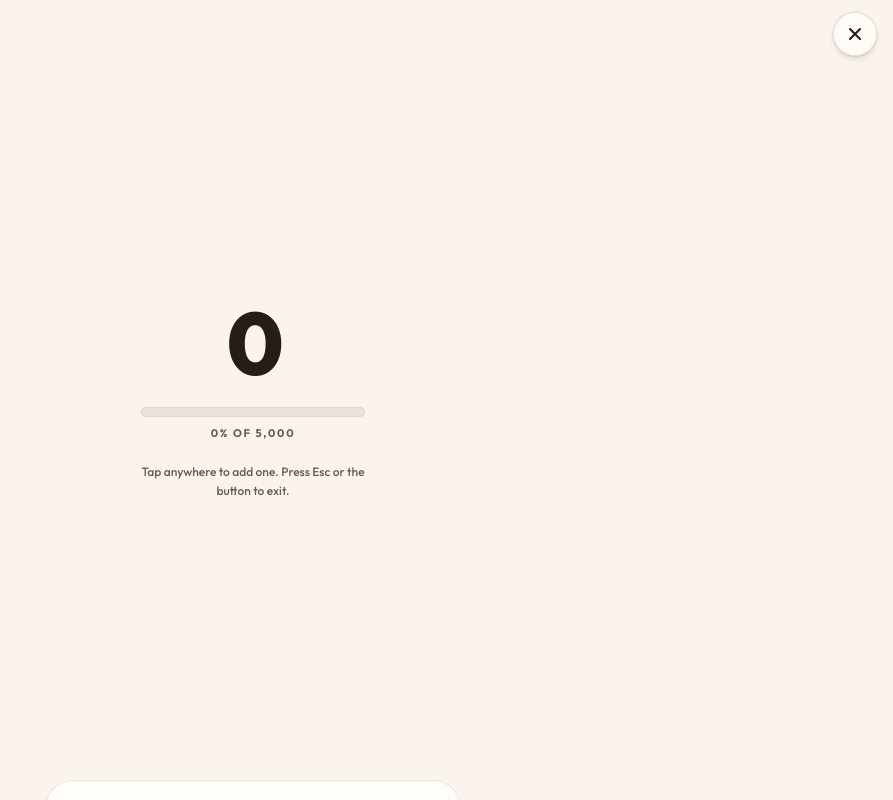
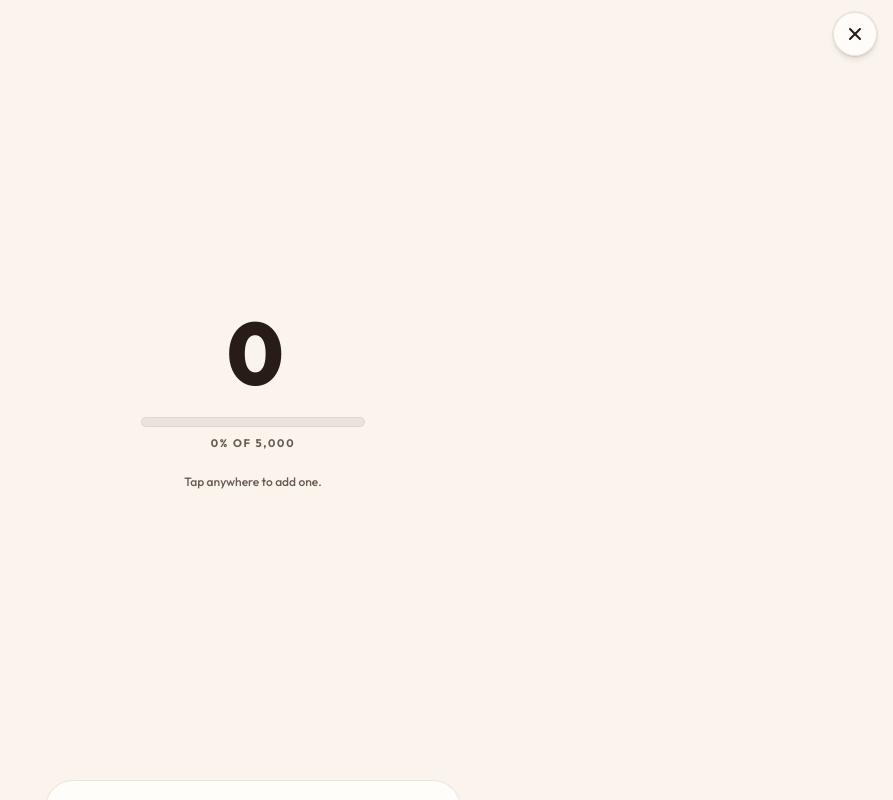
Before and after one commit to pradhumnts/Sumiran, a Next.js app: page / in a window 1280 px wide. Both pictures are taken after a click on the button "Open tap to count". Shown: the top 800 px of the page, without its empty margins (387-1280 px from the left). Built offline with nearby package versions, Linux system fonts and the light colour scheme.

Commit message:
Tweak tap UI: sparkles icon contrast, shorter tap mode hint

```diff
--- a/src/components/Header.jsx
+++ b/src/components/Header.jsx
@@ -41,7 +41,7 @@ export default function Header({ onOpenTapMode }) {
               aria-hidden
             />
             <Sparkles
-              className="relative size-[1.375rem] text-muted-foreground/55 transition-[color,transform] group-hover:text-foreground/65 group-hover:scale-[1.04] group-active:scale-[0.98]"
+              className="relative size-[1.375rem] text-muted-foreground transition-[color,transform] group-hover:text-foreground/65 group-hover:scale-[1.04] group-active:scale-[0.98]"
               strokeWidth={1.15}
               aria-hidden
             />
--- a/src/components/TapCountMode.jsx
+++ b/src/components/TapCountMode.jsx
@@ -103,7 +103,7 @@ export default function TapCountMode({ open, onClose, count, goal, onTap }) {
         </div>
 
         <p className="pointer-events-none max-w-[16rem] text-center text-xs font-medium leading-relaxed text-muted-foreground">
-          Tap anywhere to add one. Press Esc or the button to exit.
+          Tap anywhere to add one.
         </p>
       </div>
     </div>
```
